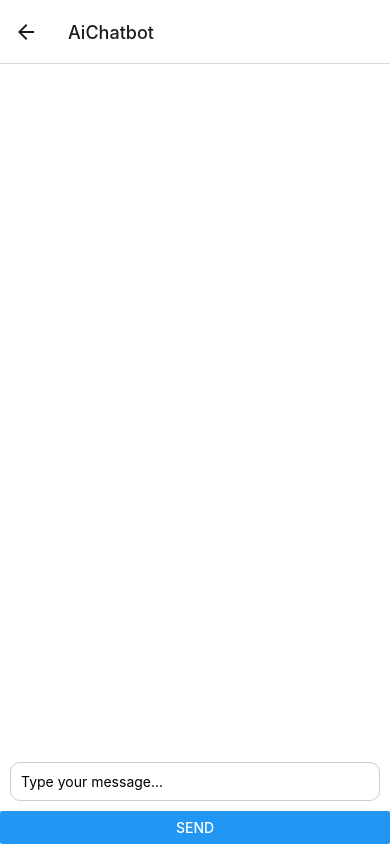
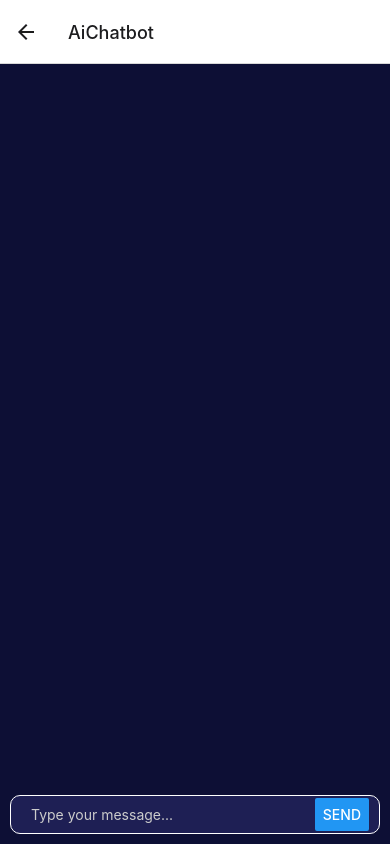
Before and after one commit to METAFUSE-AI/frontend, a React Native app: screen /AiChatbot in a window 390 px wide. Built offline with nearby package versions, Linux system fonts and the light colour scheme; what expo-auth-session would draw is missing.

Commit message:
chatbotUi

```diff
--- a/screen/AiChatbot.js
+++ b/screen/AiChatbot.js
@@ -1,5 +1,6 @@
 import React, { useState } from 'react';
-import { SafeAreaView, TextInput, Button, Text, ScrollView, StyleSheet, View } from 'react-native';
+import { SafeAreaView, TextInput, Button, Text, ScrollView, StyleSheet, View } from 'react-native'; // Button 사용
+import Icon from 'react-native-vector-icons/Ionicons'; // react-native-vector-icons 설치 필요
 import axios from 'axios';
 
 const AiChatbot = () => {
@@ -9,7 +10,6 @@
   const sendMessage = async () => {
     if (input.trim() === '') return;
 
-    // 사용자 입력을 메시지에 추가
     const userMessage = { sender: 'user', text: input };
     setMessages([...messages, userMessage]);
 
@@ -41,13 +41,17 @@
         ))}
       </ScrollView>
 
+      <View style={styles.inputContainer}>
         <TextInput
           style={styles.input}
           placeholder="Type your message..."
           value={input}
           onChangeText={setInput}
+          onSubmitEditing={sendMessage} // 엔터 키를 누르면 전송
+          placeholderTextColor="#CCC"
         />
-      <Button title="Send" onPress={sendMessage} />
+        <Button title="Send" onPress={sendMessage} /> {/* Button 사용 */}
+      </View>
     </SafeAreaView>
   );
 };
@@ -55,7 +59,7 @@
 const styles = StyleSheet.create({
   container: {
     flex: 1,
-    backgroundColor: '#fff',
+    backgroundColor: '#0D0F35',
   },
   chatContainer: {
     flex: 1,
@@ -63,25 +67,32 @@
   },
   userMessage: {
     alignSelf: 'flex-end',
-    backgroundColor: '#DCF8C6',
+    backgroundColor: '#FFFFFF',
     borderRadius: 10,
     padding: 10,
     marginVertical: 5,
   },
   botMessage: {
     alignSelf: 'flex-start',
-    backgroundColor: '#ECECEC',
+    backgroundColor: '#8881EA',
     borderRadius: 10,
     padding: 10,
     marginVertical: 5,
   },
+  inputContainer: {
+    flexDirection: 'row',
+    alignItems: 'center',
+    borderColor: '#FFFFFF',
+    borderWidth: 1,
+    borderRadius: 10,
+    margin: 10,
+    paddingHorizontal: 10,
+    backgroundColor: '#1E1F54',
+  },
   input: {
-    borderWidth: 1,
-    borderColor: '#ccc',
-    borderRadius: 10,
+    flex: 1,
+    color: '#FFFFFF',
     padding: 10,
-    marginHorizontal: 10,
-    marginBottom: 10,
   },
 });
 
```
Lines whose indentation alone changed are shown as unchanged.
